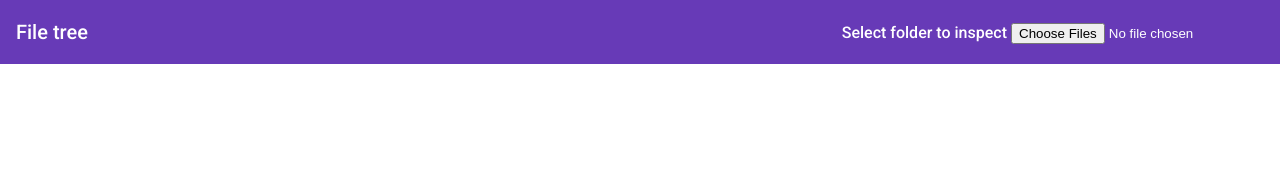
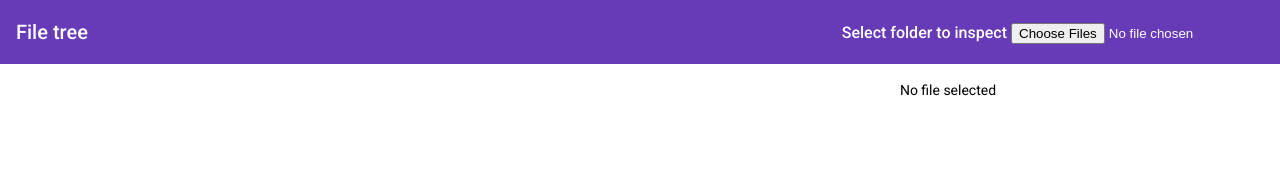
Before and after one commit to jcuenca95/file-tree, an Angular app: page / in a window 1280 px wide. Shown: the top 170 px of the page. Built offline with nearby package versions, Linux system fonts and the light colour scheme.

Commit message:
feat: file tree and preview styled

```diff
--- a/src/app/app.component.scss
+++ b/src/app/app.component.scss
@@ -2,3 +2,12 @@
   justify-content: space-between;
   padding: 0px 24px;
 }
+
+file-preview {
+  width: 50%;
+  text-align: center;
+}
+
+file-preview img {
+  max-width: 50%;
+}
--- a/src/app/app.component.ts
+++ b/src/app/app.component.ts
@@ -1,9 +1,10 @@
-import { Component } from '@angular/core';
+import { Component, ViewEncapsulation } from '@angular/core';
 
 @Component({
   selector: 'app-root',
   templateUrl: './app.component.html',
-  styleUrls: ['./app.component.scss']
+  styleUrls: ['./app.component.scss'],
+  encapsulation: ViewEncapsulation.None,
 })
 export class AppComponent {
   title = 'file-tree';
--- a/src/app/features/file-preview/file-preview.component.html
+++ b/src/app/features/file-preview/file-preview.component.html
@@ -1,3 +1,3 @@
 <ng-container #viewer></ng-container>
 <file-details *ngIf="file" [file]="file"></file-details>
-<ng-template *ngIf="!file"> No file selected </ng-template>
+<p *ngIf="!file">No file selected</p>
--- a/src/app/features/file-preview/file-preview.component.ts
+++ b/src/app/features/file-preview/file-preview.component.ts
@@ -35,9 +35,10 @@ export class FilePreviewComponent implements AfterContentInit, OnDestroy {
 
   ngAfterContentInit(): void {
     this.file$.subscribe((file) => {
-      if (file && this.viewerContainer) {
       this.file = file;
+      if (this.viewerContainer) {
         this.viewerContainer.clear();
+        if (file) {
           if (file) {
             const fileNameSplitted = file.name.split('.');
             const fileExt = fileNameSplitted[fileNameSplitted.length - 1];
@@ -49,6 +50,7 @@ export class FilePreviewComponent implements AfterContentInit, OnDestroy {
             viewerComponent.instance.file = file;
           }
         }
+      }
     });
   }
 }
```
Lines whose indentation alone changed are shown as unchanged.
